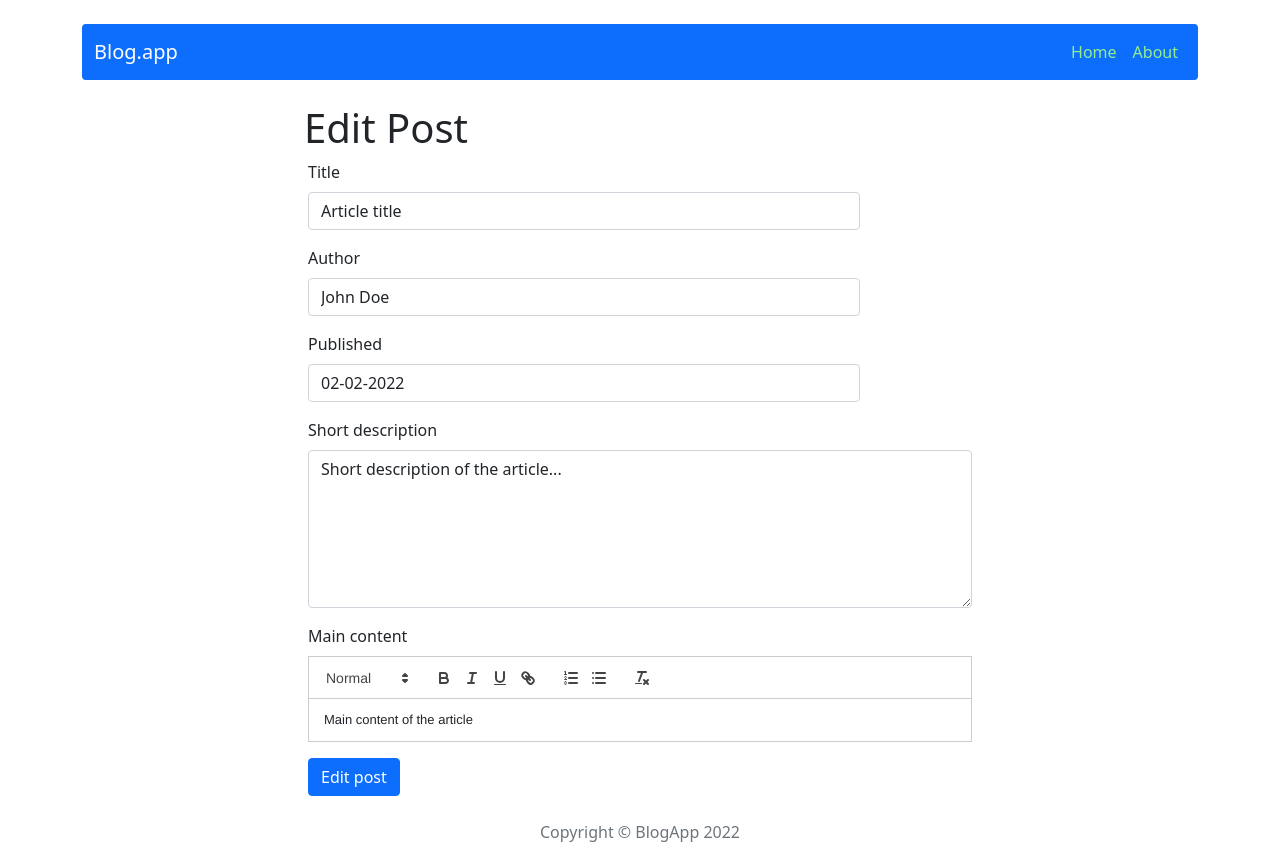
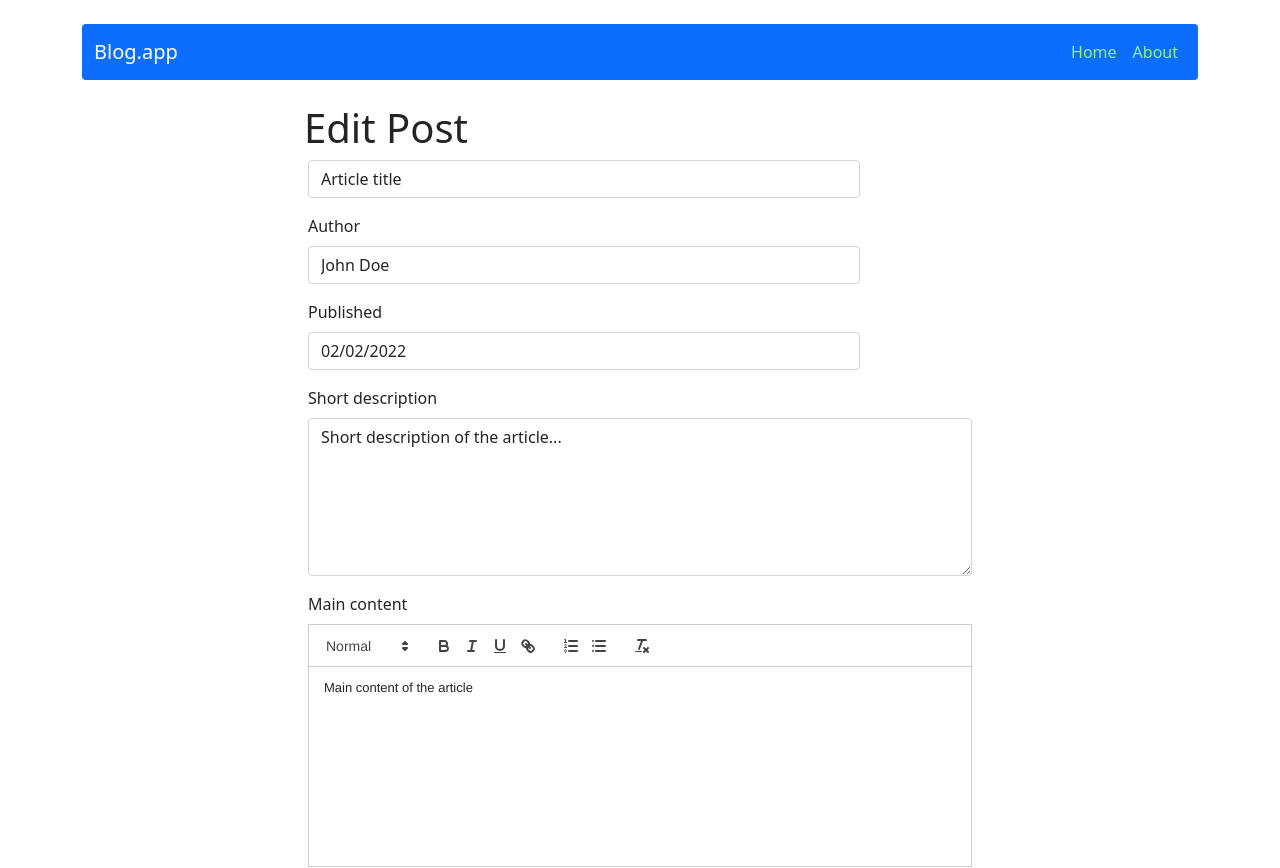
Before and after one commit to OlhaOvcharenko/crud_app, a React (Create React App) app: page /post/edit/1 in a window 1280 px wide. Shown: the top 868 px of the page. Built offline with nearby package versions, Linux system fonts and the light colour scheme.

Commit message:
install ReactHookForm, change PostForm

```diff
--- a/package.json
+++ b/package.json
@@ -16,6 +16,7 @@
     "react-bootstrap": "2.8.0",
     "react-datepicker": "^4.18.0",
     "react-dom": "^18.2.0",
+    "react-hook-form": "7.45.4",
     "react-quill": "^2.0.0",
     "react-redux": "8.1.2",
     "react-router-dom": "6.15.0",
--- a/src/components/features/PostForm/PostForm.js
+++ b/src/components/features/PostForm/PostForm.js
@@ -7,7 +7,7 @@ import DatePicker from 'react-datepicker';
 import 'react-datepicker/dist/react-datepicker.css';
 import ReactQuill from "react-quill";
 import 'react-quill/dist/quill.snow.css';
-
+import { useForm } from "react-hook-form";
 
 
 const PostForm = ({ action, actionText, ... props}) => {
@@ -18,19 +18,18 @@ const PostForm = ({ action, actionText, ... props}) => {
     const [shortDescription, setShortDescription] = useState(props.shortDescription || '');
     const [content, setContent] = useState(props.content || '');
 
+    const [contentError, setContentError] = useState(false);
+    const [dateError, setDateError] = useState(false);
 
 
-    const handleContentChange = (newContent) => {
-        setContent(newContent);
-    };
+    const { register, handleSubmit: validate, formState: { errors } } = useForm();
 
-
-    const handleSubmit = e => {
-        e.preventDefault();
-        action({
-            title, author,
-            publishedDate,
-            shortDescription, content });
+    const handleSubmit = () => {
+        setContentError(!content)
+        setDateError(!publishedDate)
+        if(content && publishedDate) {
+          action({ title, author, publishedDate, shortDescription, content });
+        }
     };
 
  /* 1. We get data to state by props from EditPostForm or PostForm
@@ -43,23 +42,35 @@ const PostForm = ({ action, actionText, ... props}) => {
         <section>
 
             <Row className="d-flex flex-column">
-
-                <Form onSubmit={handleSubmit} >
+                <Form onSubmit={validate(handleSubmit)} >
 
                     <Col lg={10} xs={12} md={8}>
                         <Form.Group className="mb-3 px-1" controlId="formGroupTitle">
-                            <Form.Label>Title</Form.Label>
-                            <Form.Control type="text" placeholder="Enter title" value={title} onChange={e => setTitle(e.target.value)}/>
+                            <Form.Control
+                                {...register("title", { required: true, minLength: 3 })}
+                                value={title}
+                                onChange={e => setTitle(e.target.value)}
+                                type="text" placeholder="Enter title"
+                            />
+                            {errors.title && <small className="d-block form-text text-danger mt-2">This field is required (min 3 characters).</small>}
                         </Form.Group>
                         <Form.Group className="mb-3 px-1" controlId="formGroupAuthor">
                             <Form.Label>Author</Form.Label>
-                            <Form.Control type="text" placeholder="Enter author"value={author} onChange={e => setAuthor(e.target.value)} />
+                            <Form.Control
+                                {...register("author", { required: true, minLength: 3 })}
+                                value={author}
+                                onChange={e => setAuthor(e.target.value)}
+                                type="text" placeholder="Enter author"
+                            />
+                            {errors.author && <small className="d-block form-text text-danger mt-2">This field is required (min 3 characters).</small>}
                         </Form.Group>
                         <Form.Group className="mb-3 px-3" controlId="formGroupDate">
                             <Row className="d-flex align-items-center">
                                 <Form.Label className="px-0">Published</Form.Label>
                                 <DatePicker selected={publishedDate} onChange={(date) => setSelectedDate(date)} className="form-control"
-                                            placeholderText="Date" dateFormat="dd-MM-yyyy"/>
+                                    placeholderText="Date" dateFormat="dd/MM/yyyy"
+                                />
+                                 {dateError && (<small className="d-block form-text text-danger mt-2 px-0">This field is required.</small>)}
                             </Row>
                         </Form.Group>
                     </Col>
@@ -68,17 +79,23 @@ const PostForm = ({ action, actionText, ... props}) => {
                         <Form.Group className="mb-3" controlId="floatingTextarea1">
 
                             <Form.Label>Short description</Form.Label>
-                            <Form.Control as="textarea" rows={6} placeholder="Leave a comment here"
-                            value={shortDescription} onChange={e => setShortDescription(e.target.value)}>
-                            </Form.Control>
+                            <Form.Control
+                                {...register("shortDescription", { required: true, minLength: 20 })}
+                                value={shortDescription}
+                                onChange={e => setShortDescription(e.target.value)}
+                                as="textarea" rows={6} placeholder="Leave a comment here"
+                            />
+                                {errors.shortDescription && <small className="d-block form-text text-danger mt-2">This field is required (min 20 characters).</small>}
                         </Form.Group>
                         <Form.Group className="mb-3" controlId="floatingTextarea2">
                             <Form.Label>Main content</Form.Label>
-                            <ReactQuill theme="snow" value={content} onChange={handleContentChange} />
+                            <ReactQuill theme="snow" style={{ height: '200px' }} value={content} onChange={setContent} />
+                            {contentError && (<small className="d-block form-text text-danger mt-5">Content can't be empty</small>)}
                         </Form.Group>
                     </Col>
 
-                    <Button type="submit"  className="mx-1">{actionText}</Button>
+                    <Button type="submit"  className="mx-1 mt-5">{actionText}</Button>
+
                 </Form>
             </Row>
         </section>
--- a/src/redux/initialState.js
+++ b/src/redux/initialState.js
@@ -7,7 +7,7 @@ const initialState = {
       id: '1',
       title: 'Article title',
       author: 'John Doe',
-      publishedDate: new Date('02-02-2022'),
+      publishedDate: new Date('02/02/2022'),
       shortDescription: 'Short description of the article...',
       content: 'Main content of the article'
     },
@@ -16,7 +16,7 @@ const initialState = {
       id: '2',
       title: 'Article title',
       author: 'John Doe',
-      publishedDate:new Date('02-02-2022'),
+      publishedDate:new Date('02/02/2022'),
       shortDescription: 'Short description of the article...',
       content: 'Main content of the article'
     },
@@ -25,7 +25,7 @@ const initialState = {
       id: '3',
       title: 'Article title',
       author: 'John Doe',
-      publishedDate: new Date('02-02-2022'),
+      publishedDate: new Date('02/02/2022'),
       shortDescription: 'Short description of the article...',
       content: 'Main content of the article'
     }
--- a/src/utils/FormatDate.js
+++ b/src/utils/FormatDate.js
@@ -3,5 +3,5 @@ export const dateToStr = (date) => {
     const dd = date.getDate().toString().padStart(2, '0');
     const mm = (1 + date.getMonth()).toString().padStart(2, '0');
     const yyyy = date.getFullYear();
-    return dd + '-' + mm + '-' + yyyy;
+    return dd + '/' + mm + '/' + yyyy;
   };
```
Also changed, not shown: 1 other file (tests, documents, lock files or other folders).
